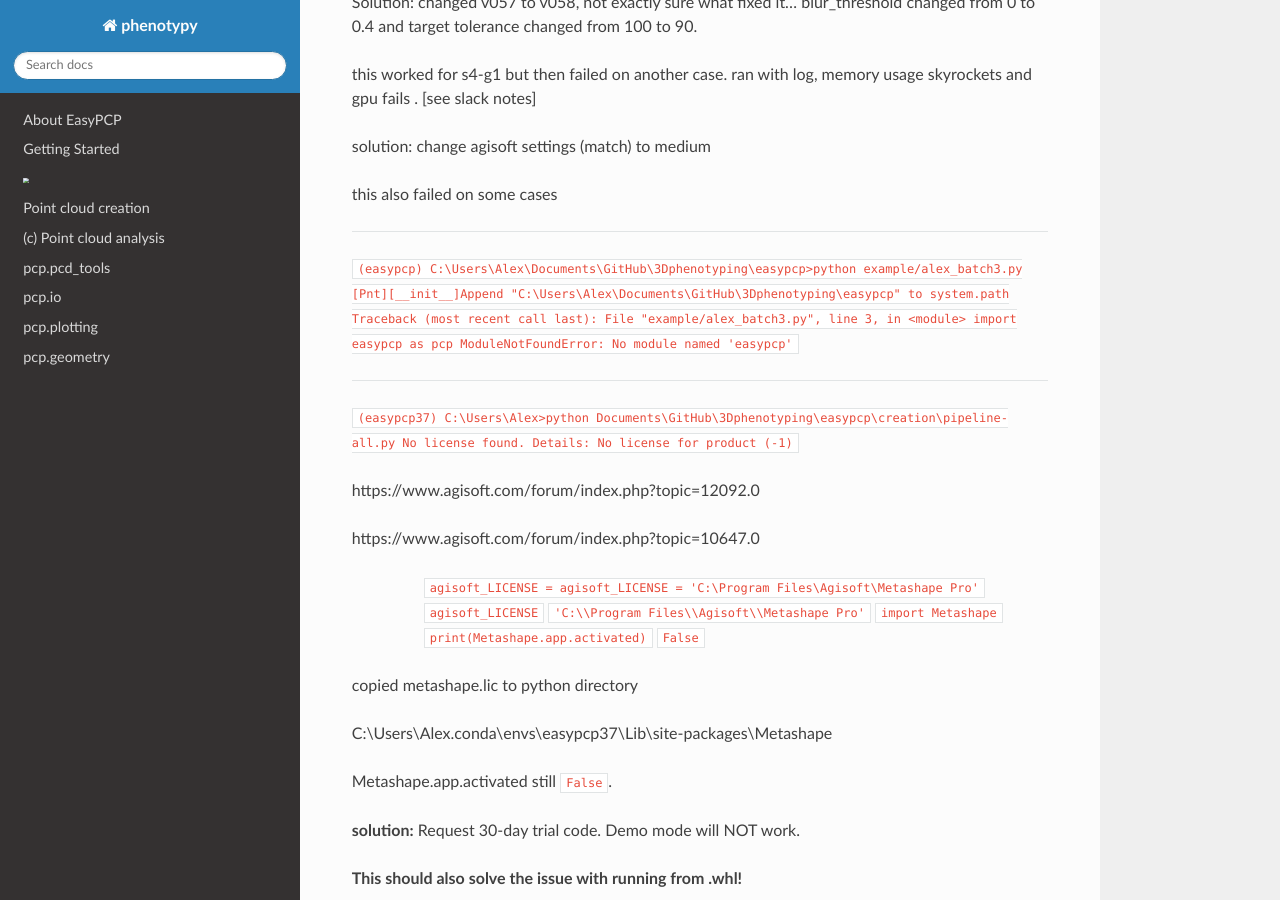
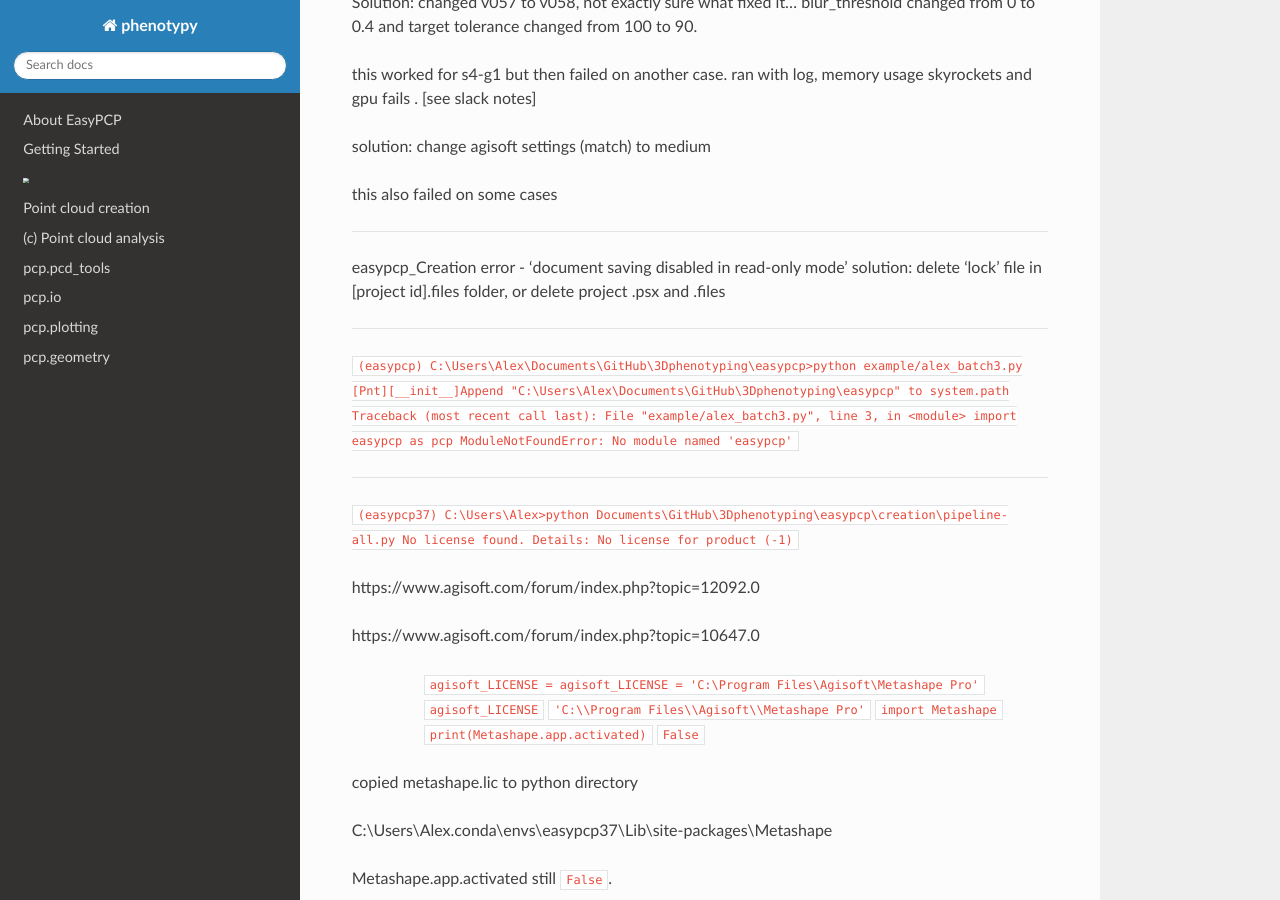
Before and after one commit to MorphometricsGroup/EasyDCP, a Sphinx documentation site: the page built from docs/source/troubleshooting.md, in a window 1280 px wide and 900 px high, scrolled down 398 px. Built offline with Sphinx 7.4.7 and the Read the Docs theme 2.0.0, drawn with Linux system fonts in a browser that asks for light colours.

Commit message:
Update troubleshooting.md
add case where saving is disabled in easypcp_Creation

```diff
--- a/docs/source/troubleshooting.md
+++ b/docs/source/troubleshooting.md
@@ -10,6 +10,12 @@
     - this worked for s4-g1 but then failed on another case. ran with log, memory usage skyrockets and gpu fails . [see slack notes]
   - solution: change agisoft settings (match) to medium
     - this also failed on some cases
+
+---
+
+easypcp_Creation
+error - 'document saving disabled in read-only mode'
+solution: delete 'lock' file in [project id].files folder, or delete project .psx and .files
 
 ---
 
```
